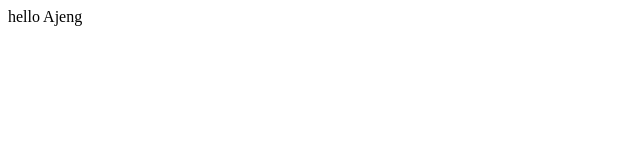
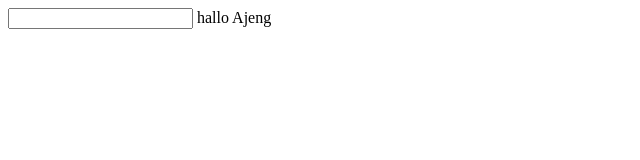
Before and after one commit to AnugrahAjeng/belajarbranch, a plain HTML site: page index.html in a window 1280 px wide. Shown: the whole page, without its empty margins (0-640 px from the left). Drawn offline with Linux system fonts and the light colour scheme.

Commit message:
feat: searching

```diff
--- a/index.html
+++ b/index.html
@@ -6,6 +6,8 @@
     <title>Document</title>
 </head>
 <body>
-    hello Ajeng
+    <form action="">
+        <input type="text" name="search" />
+    hallo Ajeng
 </body>
 </html>
```
